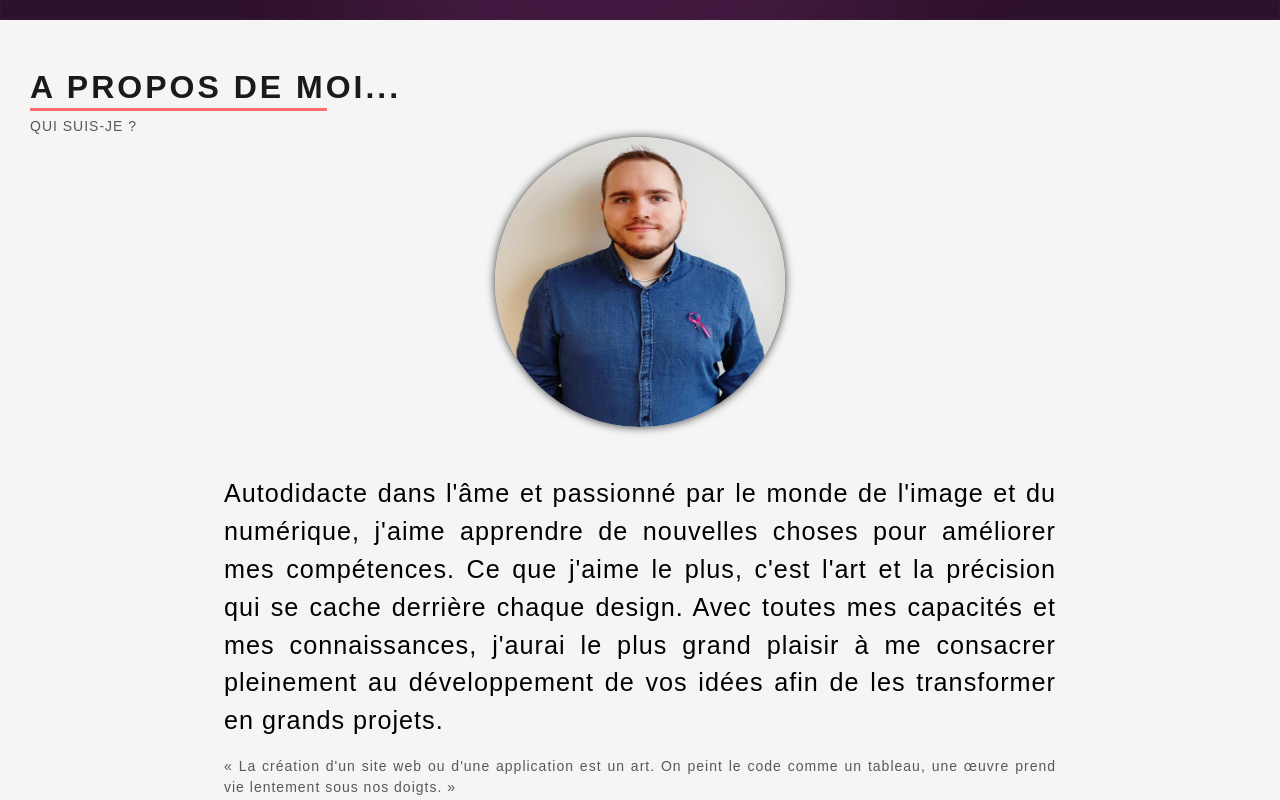
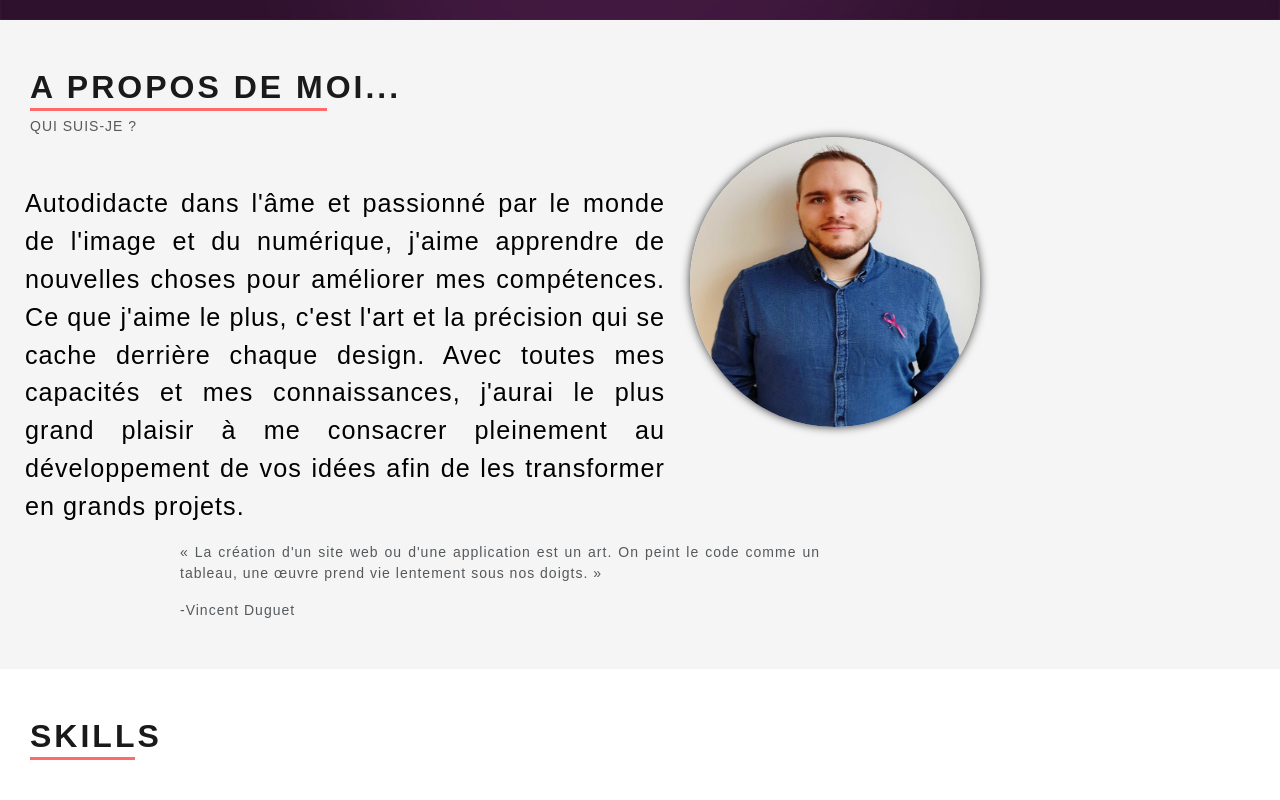
Before and after one commit to eikyuu/portfolio, a React (Create React App) app: page / in a window 1280 px wide. Shown: the part 780-1580 px from the top of the page. Built offline with nearby package versions, Linux system fonts and the light colour scheme.

Commit message:
modif about

```diff
--- a/src/components/about/About.css
+++ b/src/components/about/About.css
@@ -71,7 +71,17 @@
 @media (min-width: 1200px) {
   .about_p,
   .quote {
-    max-width: 65%;
-    margin: 0 auto;
+    max-width: 50%;
+  }
+  .about_div_img {
+    display: flex;
+    flex-direction: row-reverse;
+    align-items: initial;
+  }
+  .about_img {
+    margin-right: 300px;
+  }
+  .quote {
+    margin-left: 180px;
   }
 }
--- a/src/components/about/About.js
+++ b/src/components/about/About.js
@@ -15,16 +15,16 @@ const About = (props) => {
         <span className="about_span">QUI SUIS-JE ?</span>
         <div className="about_div_img">
           <img className="about_img" src={imgProfil} alt="" />
+          <p className="about_p mt-5  mb-3">
+            Autodidacte dans l'âme et passionné par le monde de l'image et du
+            numérique, j'aime apprendre de nouvelles choses pour améliorer mes
+            compétences. Ce que j'aime le plus, c'est l'art et la précision qui
+            se cache derrière chaque design. Avec toutes mes capacités et mes
+            connaissances, j'aurai le plus grand plaisir à me consacrer
+            pleinement au développement de vos idées afin de les transformer en
+            grands projets.
+          </p>
         </div>
-        <p className="about_p mt-5  mb-3">
-          Autodidacte dans l'âme et passionné par le monde de l'image et du
-          numérique, j'aime apprendre de nouvelles choses pour améliorer mes
-          compétences. Ce que j'aime le plus, c'est l'art et la précision qui se
-          cache derrière chaque design. Avec toutes mes capacités et mes
-          connaissances, j'aurai le plus grand plaisir à me consacrer pleinement
-          au développement de vos idées afin de les transformer en grands
-          projets.
-        </p>
         <blockquote
           className="quote mb-5"
           cite="https://www.huxley.net/bnw/four.html"
```
